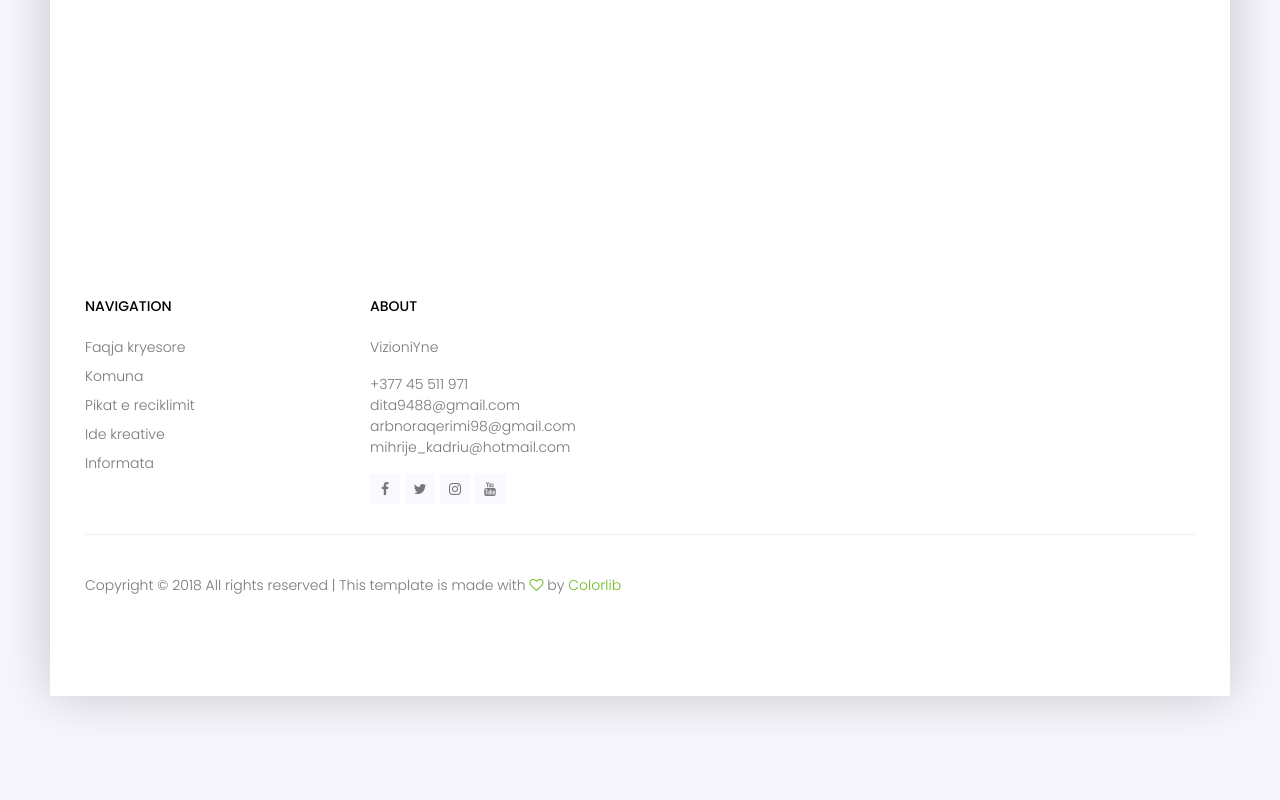
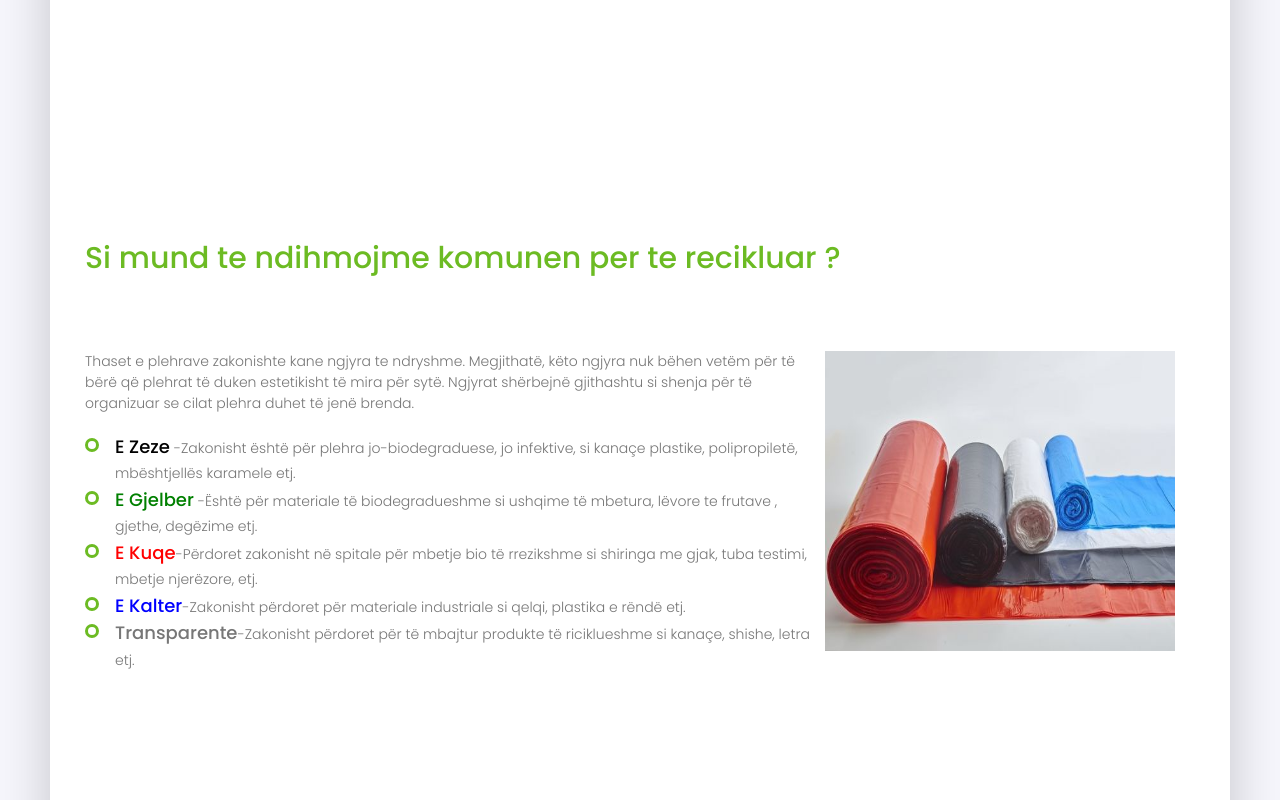
Before and after one commit to dita9488/RK, a plain HTML site: page komuna.html in a window 1280 px wide. Shown: the part 1520-2320 px from the top of the page. Before the commit the page ends 2266 px from the top, so only its background shows below. Drawn offline with nearby package versions, Linux system fonts and the light colour scheme.

Commit message:
update0.7

```diff
--- a/komuna.html
+++ b/komuna.html
@@ -101,7 +101,8 @@
                             <h1 style="font-weight:300;">
                                 <span class="sp-1">RECIKLO SOT,</span>
                                 <br>
-                                    <span class="sp-2"> SHPETO NESER</span></h1>
+                                <span class="sp-2"> SHPETO JETE</span>
+                            </h1>
 
                         </div>
                     </div>
@@ -109,6 +110,39 @@
             </div>
         </section>
         <!-- End generic Area -->
+        <section class="about-generic-area">
+            <div class="container border-top-generic">
+                <h2 class="about-title mb-70" style="color:#6cbb23;">Si mund te ndihmojme komunen per te recikluar ?</h2>
+                <div class="row">
+                    <div class="col-lg-12">
+                        <div class="img-text">
+                            <img src="img/trashBag.jpg" alt="" style="width:350px;height:300px;" class="img-fluid float-right mr-20 mb-20">
+                            <p>Thaset e plehrave zakonishte kane ngjyra te ndryshme. Megjithatë, këto ngjyra nuk bëhen vetëm
+                                për të bërë që plehrat të duken estetikisht të mira për sytë. Ngjyrat shërbejnë gjithashtu
+                                si shenja për të organizuar se cilat plehra duhet të jenë brenda.
+                            </p>
+
+
+
+                            <ul class="unordered-list">
+                                <li><span style="font-size:18px;font-weight:500; color:black;"> E Zeze</span>
+                                    -Zakonisht është për plehra jo-biodegraduese, jo infektive, si kanaçe plastike, polipropiletë,
+                                    mbështjellës karamele etj.</li>
+                                <li><span style="font-size:18px;font-weight:500; color:green;">E Gjelber</span> -Është për materiale të biodegradueshme si ushqime të mbetura, lëvore te frutave
+                                    , gjethe, degëzime etj.</li>
+                                <li><span style="font-size:18px;font-weight:500; color:red;">E Kuqe</span>-Përdoret zakonisht në spitale për mbetje bio të rrezikshme si shiringa me gjak, tuba
+                                    testimi, mbetje njerëzore, etj.</li>
+
+                                <li><span style="font-size:18px;font-weight:500; color:blue;">E Kalter</span>-Zakonisht përdoret për materiale industriale si qelqi, plastika e rëndë etj.</li>
+                                <li><span style="font-size:18px;font-weight:500; ">Transparente</span>-Zakonisht përdoret për të mbajtur produkte të riciklueshme si kanaçe, shishe,
+                                    letra etj.</li>
+                            </ul>
+
+                        </div>
+                    </div>
+                </div>
+            </div>
+        </section>
 
         <!-- End generic Area -->
         <!-- Strat Footer Area -->
```
Also changed, not shown: index.html (+1 -1 lines), pikat.html (+41 -8 lines), img/about.png (deleted), img/banner-bg.jpg (deleted), img/c1.jpg (deleted), img/d.jpg (deleted), img/service.jpg (deleted), img/t1.png (deleted), img/tab-thumb.jpg (deleted), img/trashBag.jpg (added), img/video-bg.png (deleted). Lines whose indentation alone changed are shown as unchanged.
